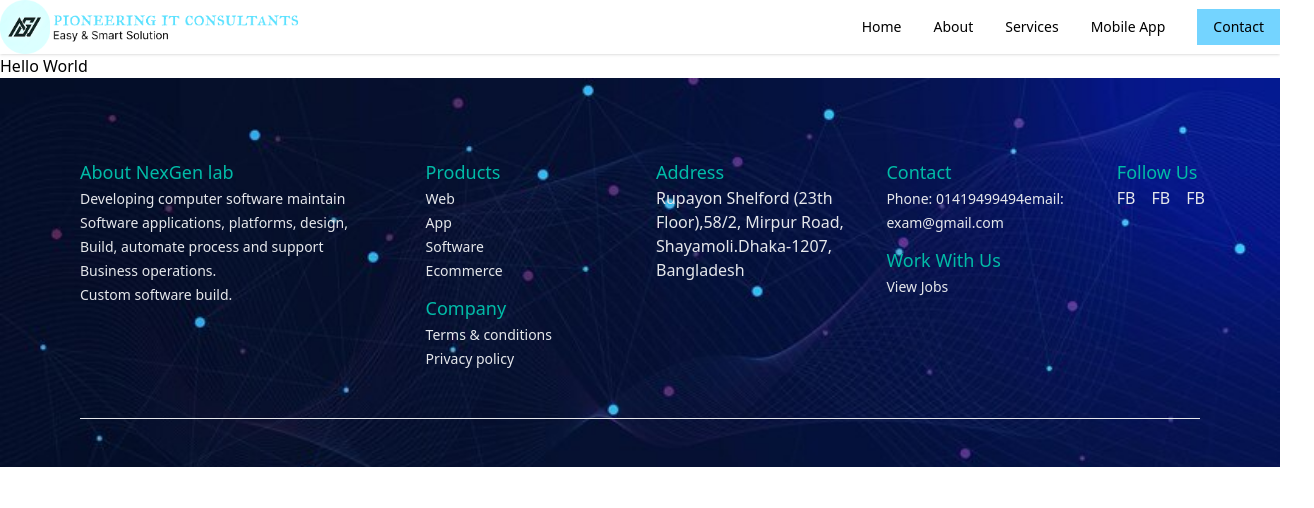
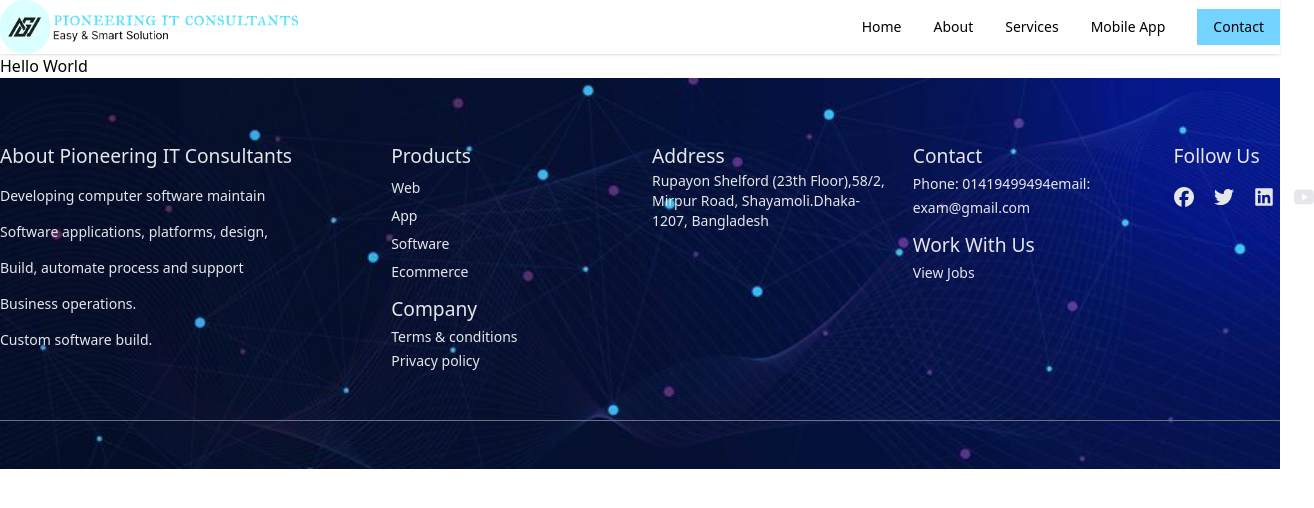
Before and after one commit to PioneeringItConsultants/PioneeringITWeb, a Next.js app: page / in a window 1280 px wide. Shown: the top 508 px of the page, 1314 px wide, since content can reach past the window. Built offline with nearby package versions, Linux system fonts and the light colour scheme.

Commit message:
footer updated

```diff
--- a/src/app/layout.tsx
+++ b/src/app/layout.tsx
@@ -15,9 +15,7 @@ export default function RootLayout({
 }>) {
   return (
     <html lang="en">
-      <body
-        className={``}
-      >
+      <body>
         <Header/>
         {children}
         <Footer/>
--- a/src/components/Footer.tsx
+++ b/src/components/Footer.tsx
@@ -1,9 +1,13 @@
 import Link from "next/link"
+import { FaFacebook } from "react-icons/fa6";
+import { FaTwitter } from "react-icons/fa";
+import { FaLinkedin } from "react-icons/fa";
+import { IoLogoYoutube } from "react-icons/io";
 
 export default function Footer() {
     const footerData = [
         {
-            title: "About NexGen lab",
+            title: "About Pioneering IT Consultants",
             items: [
             { name: "Developing computer software maintain", link: "#" },
             { name: "Software applications, platforms, design,", link: "#" },
@@ -32,11 +36,11 @@ export default function Footer() {
 
   return (
     <>
-        <footer className={`bg-[url('/images/footer/footer_backgoround.jpg')] bg-no-repeat bg-cover text-gray-200 pt-20 pb-12 px-20`}>
+        <footer className={`bg-[url('/images/footer/footer_backgoround.jpg')] bg-no-repeat bg-cover text-gray-200 pt-16 pb-12`}>
             <div className="container">
-                <div className="grid grid-cols-10 gap-8">
+                <div className="grid md:grid-cols-10 gap-6">
                     {/* About Company  */}
-                    <div className="col-span-3">
+                    <div className="col-span-3 space-y-3">
                         <FooterTitle text={footerData[0].title}/>
                         {
                             footerData[0].items.map(ele=>
@@ -48,7 +52,7 @@ export default function Footer() {
                     </div>
 
                     <div className="col-span-2 space-y-3">
-                       <div>
+                       <div className="space-y-1">
                             {/* Products  */}
                             <FooterTitle text={footerData[1].title}/>
                             {
@@ -76,7 +80,7 @@ export default function Footer() {
                      {/* Address  */}
                     <div className="col-span-2">
                         <FooterTitle text="Address"/>
-                        <p>Rupayon Shelford (23th Floor),58/2, Mirpur Road, Shayamoli.Dhaka-1207, Bangladesh</p>
+                        <p className="text-sm">Rupayon Shelford (23th Floor),58/2, Mirpur Road, Shayamoli.Dhaka-1207, Bangladesh</p>
                     </div>
 
                     <div className="col-span-2 space-y-3">
@@ -95,15 +99,15 @@ export default function Footer() {
 
                     <div className="col-span-1">
                         <FooterTitle text="Follow Us"/>
-                        <div className="flex gap-4">
-                            <Link href={'#'}>FB</Link>
-                            <Link href={'#'}>FB</Link>
-                            <Link href={'#'}>FB</Link>
+                        <div className="flex gap-5 text-xl mt-4">
+                            <Link href={'#'}><FaFacebook/></Link>
+                            <Link href={'#'}><FaTwitter/></Link>
+                            <Link href={'#'}><FaLinkedin/></Link>
+                            <Link href={'#'}><IoLogoYoutube/></Link>
                         </div>
                     </div>
-
                 </div>
-                <hr  className="mt-12"/>
+                <hr  className="mt-12 boder-[1px] border-gray-500"/>
             </div>
         </footer>
     </>
@@ -111,7 +115,7 @@ export default function Footer() {
 }
 
 function FooterTitle({text}: {text: string}){
-    return <h2 className="text-lg text-teal-500">{text}</h2>
+    return <h2 className="text-[1.2rem] text-primary">{text}</h2>
 }
 
 function FooterLink({ele}: {ele: {name: string; link: string}}){
```
